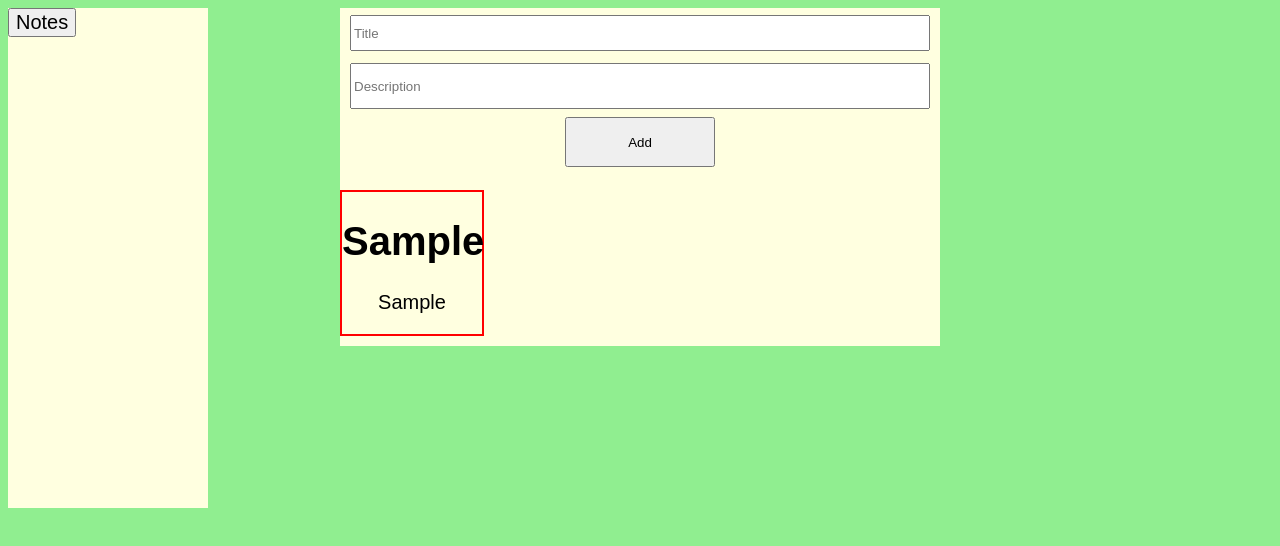
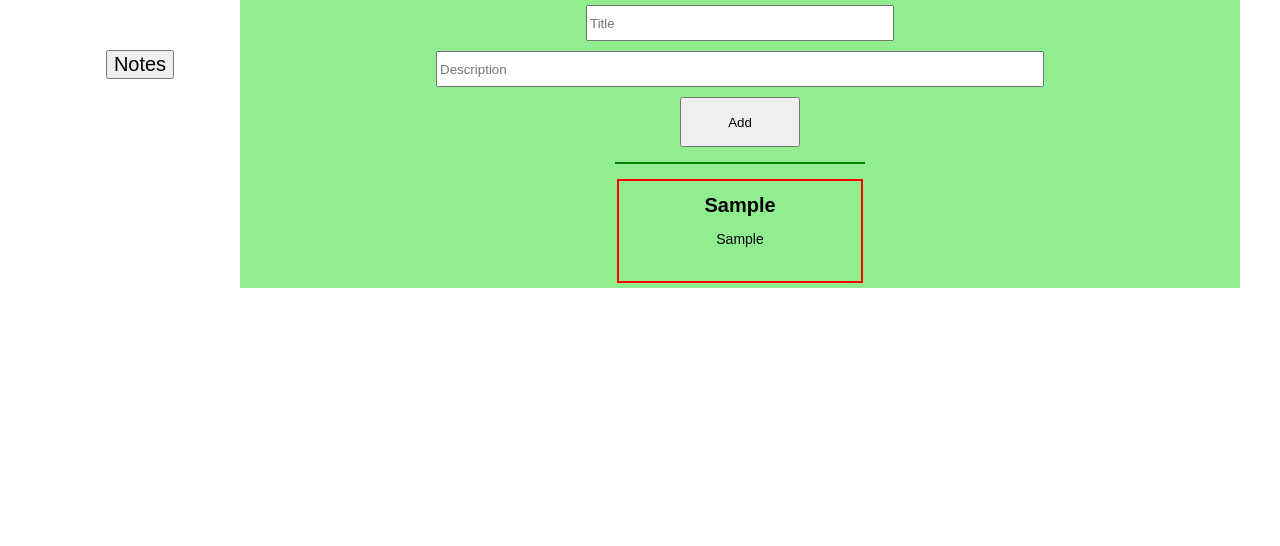
Before and after one commit to PanWidmo/Programowanie-aplikacji-webowych--Lab, a website built with webpack: page LAB4-Notatnik/src/index.html in a window 1280 px wide. Both pictures are taken after typing "Sample", "Sample" into the empty fields and a click on the button "Add". Built offline with nearby package versions, Linux system fonts and the light colour scheme.

Commit message:
Changed layout

```diff
--- a/LAB4-Notatnik/src/app.ts
+++ b/LAB4-Notatnik/src/app.ts
@@ -43,7 +43,6 @@ export class App {
         const noteBoxDescription = document.createElement('p');
 
         //dodanie styli do szkieletu
-        noteBox.classList.add('noteBox');
 
         //uzupelnienie szkieletu danymi
         noteBoxTitle.innerHTML = title;
--- a/LAB4-Notatnik/src/main.scss
+++ b/LAB4-Notatnik/src/main.scss
@@ -1,13 +1,14 @@
 body {
-  background-color: lightgreen;
-  max-width: 1200;
+  max-width: 1200px;
+  margin:0 auto;
+  display: flex;
 }
 
 nav{
+  text-align:center;
   width:200px;
-  background-color: lightyellow;
-  height:500px;
-  position: absolute;
+  height:200px;
+  margin-top:50px;
 
   input{
     font-size: 20px;
@@ -15,17 +16,14 @@ nav{
 }
 
 main{
-  width:600px;
-  background: lightyellow;
+  width:1000px;
+  display: flex;
+  flex-direction: column;
+  background: lightgreen;
   font-family: arial;
-  text-align: center;
   margin:0 auto;
-  padding-bottom: 10px;
   font-size: 20px;
-  display: grid;
-  grid-template-rows: 50px 1fr 1fr;
   align-items: center;
-  text-align: center;
 
 
   input{
@@ -33,30 +31,45 @@ main{
   }
 
   #title{
-    grid-row: 1;
     height:30px;
+    width:30%;
   }
 
   #description{
-    grid-row: 2;
-    height:40px;
+    height:30px;
+    width:60%;
   }
 
   #addBtn{
-    grid-row: 3;
     height: 50px;
-    width: 150px;
-    margin:0 auto;
+    width: 120px;
   }
 
   #notes{
-
+    display: flex;
+    align-items: center;
+    flex-wrap: wrap;
+    border-top:2px solid green;
+    margin-top:10px;
+    padding-top:10px;
   }
 
   .noteBoxClass{
-    width:140px;
+    width:242px;
+    min-height: 100px;
     border:2px solid red;
-    margin-top: 20px;
+    margin: 5px 2px;
+    font-size: 12px;
+    text-align: center;
+
+    h1{
+      font-size: 20px;
+    }
+
+    p{
+      max-width:242px;
+      font-size: 14px;
+    }
   }
 
 }
```
